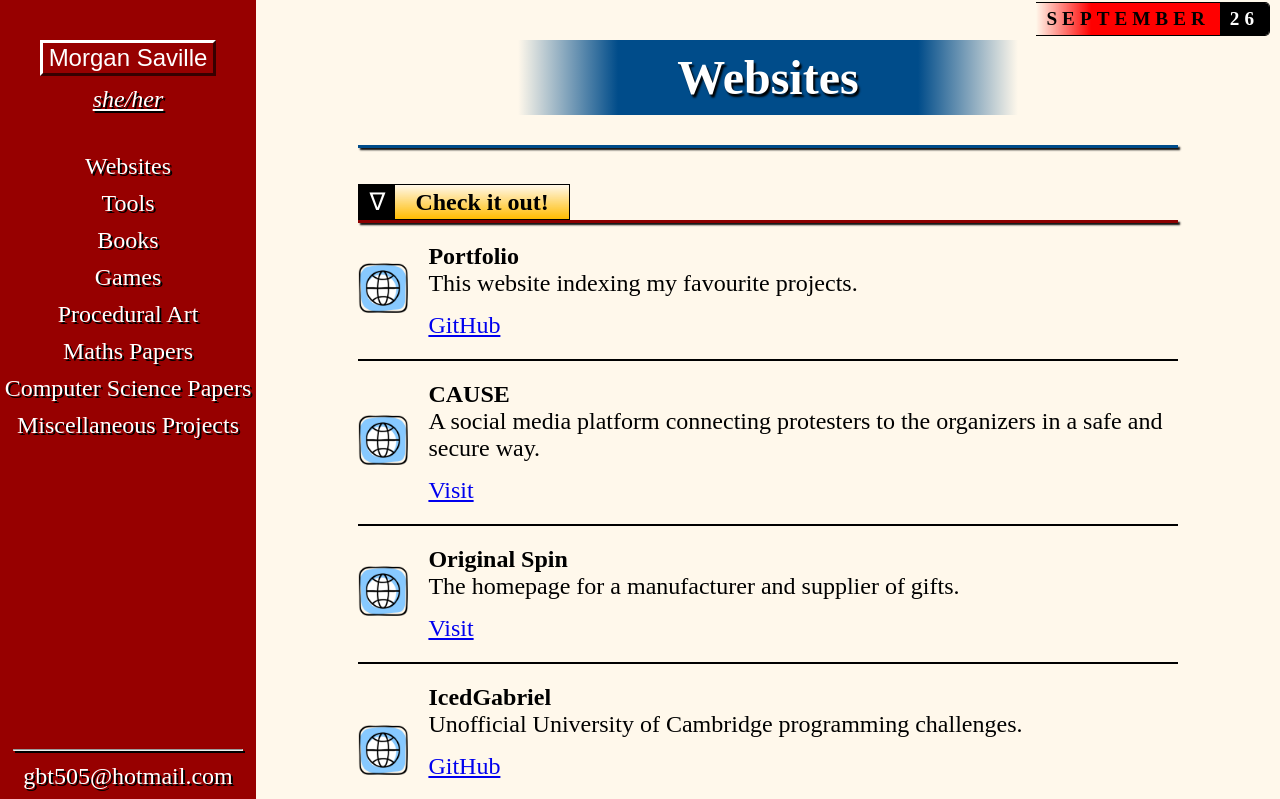
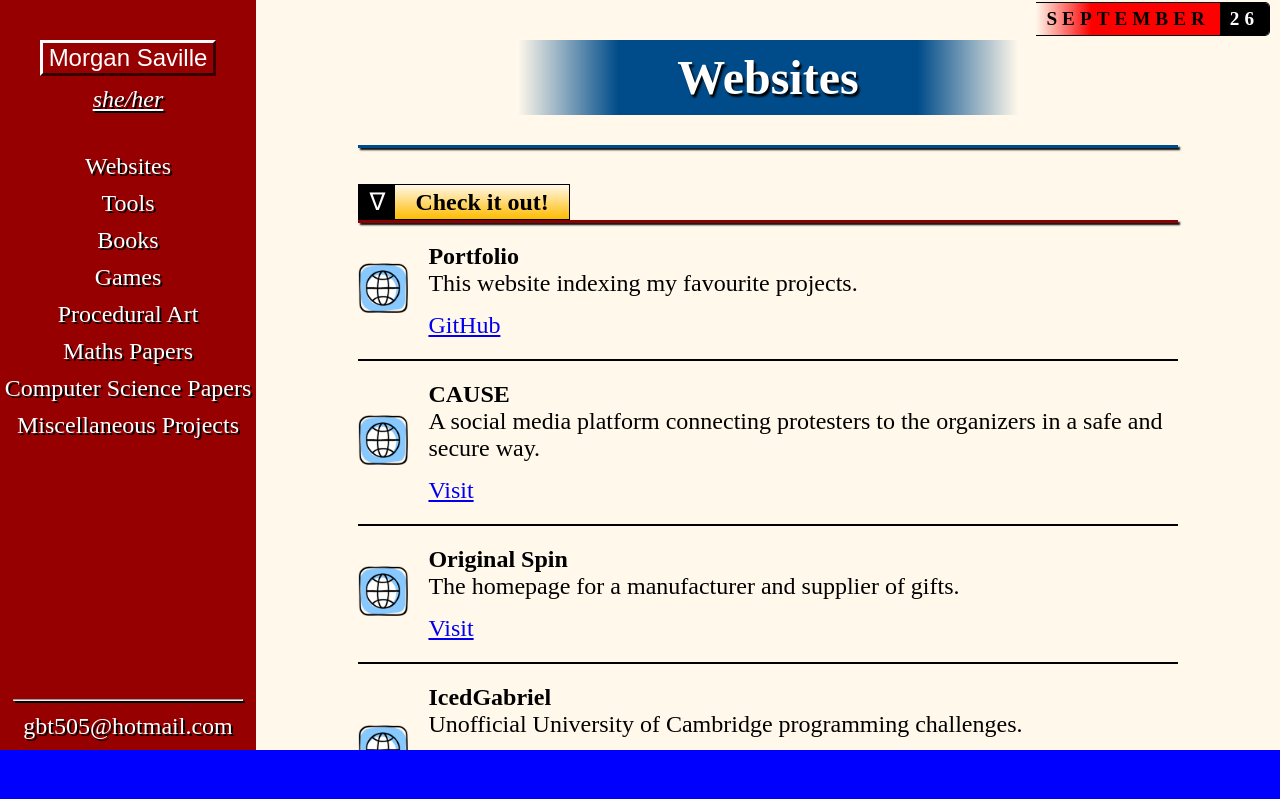
Before and after one commit to slippedandmissed/PortfolioPage, an Angular app in the folder portfolio/: page /nineties in a window 1280 px wide. Shown: the top 799 px of the page. Built offline with nearby package versions, Linux system fonts and the light colour scheme.

Commit message:
Added template period selector

```diff
--- a/portfolio/src/app/components/app.component.html
+++ b/portfolio/src/app/components/app.component.html
@@ -1,2 +1,6 @@
+<div id="view">
+    <router-outlet></router-outlet>
+</div>
+<div id="period-selector">
 
-<router-outlet></router-outlet>
+</div>
--- a/portfolio/src/app/components/app.component.scss
+++ b/portfolio/src/app/components/app.component.scss
@@ -0,0 +1,16 @@
+$selector-height: 50px;
+
+#view {
+    --window-height: calc(100vh - #{$selector-height});
+    height: var(--window-height);
+    overflow: auto;
+}
+
+#period-selector {
+    height: 50px;
+    background-color: blue;
+    position: fixed;
+    left: 0;
+    right: 0;
+    bottom: 0;
+}
--- a/portfolio/src/app/components/time-periods/nineties/nineties.component.scss
+++ b/portfolio/src/app/components/time-periods/nineties/nineties.component.scss
@@ -1,6 +1,6 @@
 main {
     display: grid;
-    height: 100%;
+    min-height: 100%;
     grid-template-columns: 1fr 4fr;
     font-size: min(1.5em, 5vw);
     background-color: rgb(255, 248, 235);
@@ -10,10 +10,10 @@ main {
 $navbar-color: rgb(151, 0, 0);
 
 #navbar {
+    position: sticky;
     top: 0;
-    position: sticky;
     background-color: $navbar-color;
-    height: 100vh;
+    height: var(--window-height);
     color: white;
     text-shadow: 2px 2px black;
 
```
